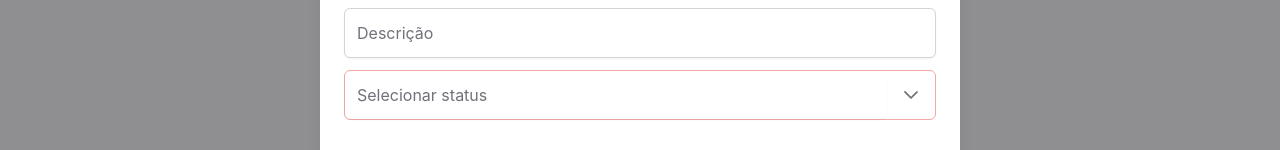
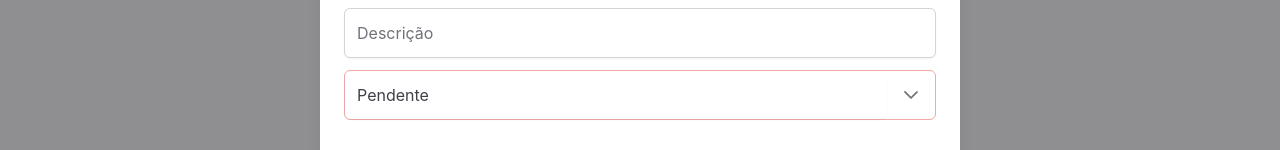
Before and after one commit to mirraelly/desafio-fullstack-tasks, a React (Vite) app in the folder task-manager-frontend/: page / in a window 1280 px wide. Both pictures are taken after a click on the element "Nova Tarefa". Shown: the part 354-504 px from the top of the page. Built offline with nearby package versions, Linux system fonts and the light colour scheme; a web font is replaced by a local one.

Commit message:
Corrige o carregamento da opção de status já selecionada no campo editar.

```diff
--- a/task-manager-frontend/src/components/Modal/index.tsx
+++ b/task-manager-frontend/src/components/Modal/index.tsx
@@ -4,7 +4,7 @@ import { Dropdown } from "primereact/dropdown";
 import { InputText } from "primereact/inputtext";
 import { Message } from "primereact/message";
 import { Task } from "../../models/task";
-import { useForm } from "react-hook-form";
+import { Controller, useForm } from "react-hook-form";
 import { useEffect } from "react";
 
 interface ModalProps {
@@ -16,6 +16,7 @@ interface ModalProps {
 export default function Modal({ open, onClose, task }: ModalProps) {
   const {
     register,
+    control,
     handleSubmit,
     formState: { errors },
     reset,
@@ -109,13 +110,21 @@ export default function Modal({ open, onClose, task }: ModalProps) {
             </div>
             <div className="flex flex-wrap align-items-center mb-3 gap-2">
               <label htmlFor="status" className="p-hidden-accessible"></label>
-              <Dropdown
-                options={listaStatus}
-                id="status"
-                placeholder="Selecionar status"
-                {...register("status", { required: "Status é obrigatório" })}
-                className="p-invalid w-full"
-                itemTemplate={countryOptionTemplate}
+              <Controller
+                name="status"
+                control={control}
+                render={({ field }) => (
+                  <Dropdown
+                    id={field.name}
+                    value={field.value}
+                    onChange={(e) => field.onChange(e.value)}
+                    options={listaStatus}
+                    placeholder="Selecionar status"
+                    className="p-invalid w-full"
+                    itemTemplate={countryOptionTemplate}
+                    valueTemplate={countryOptionTemplate}
+                  />
+                )}
               />
               {errors.status && (
                 <Message severity="error" text={errors.status.message} />
```
